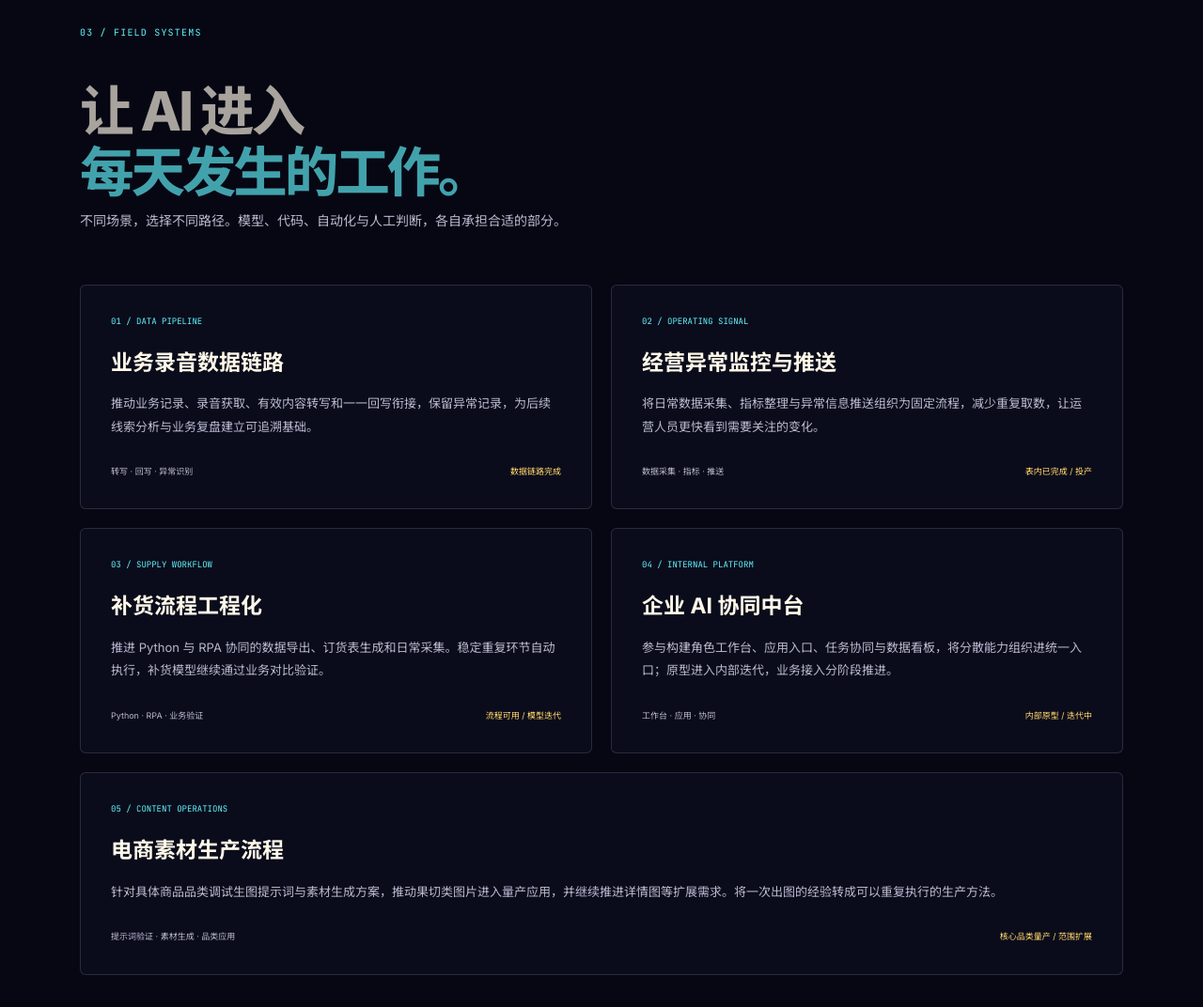
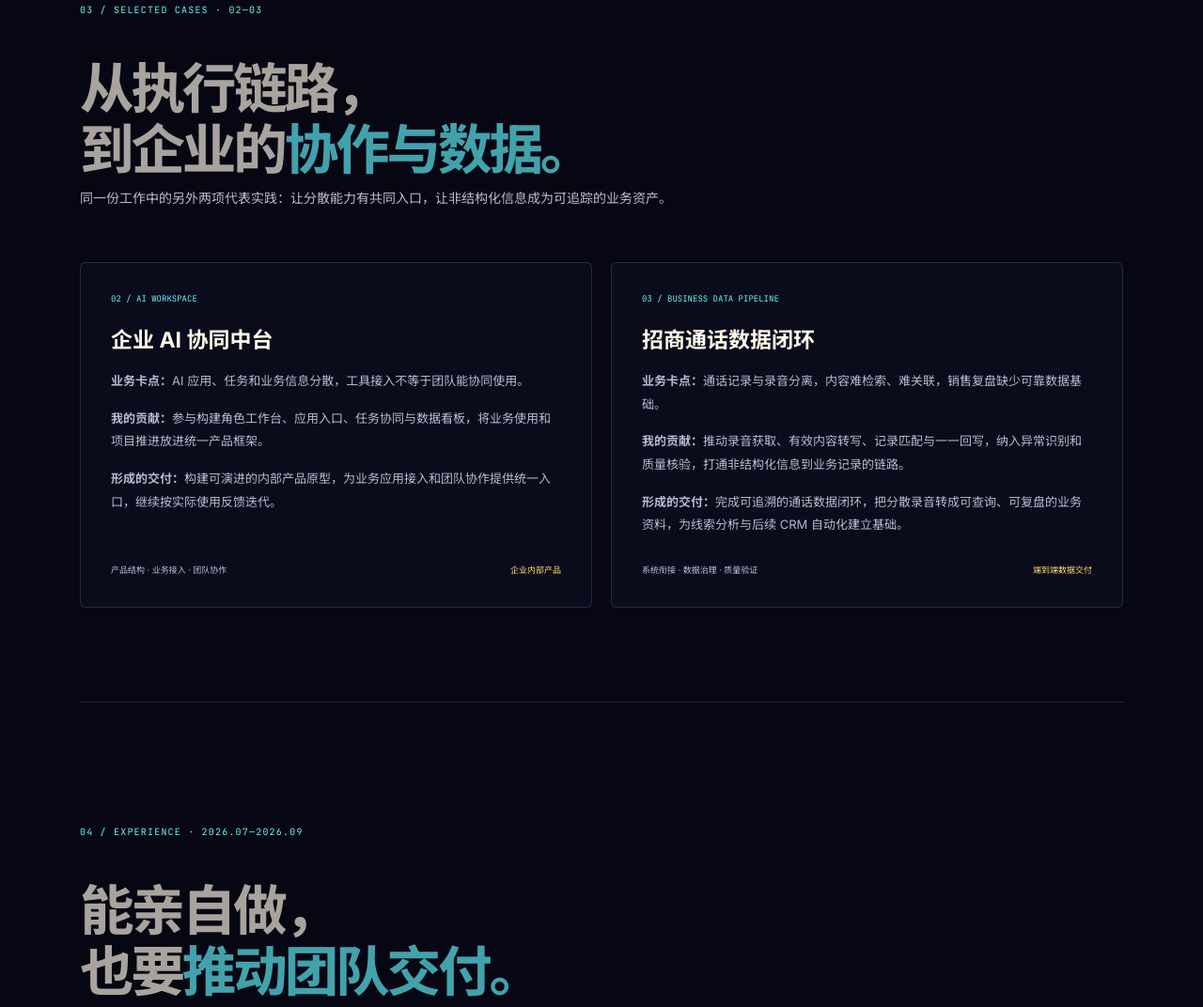
Before and after one commit to hanjin714/hanjin.site, a plain HTML site: page index.html in a window 1280 px wide. Shown: the part 2192-3264 px from the top of the page at 94% size. Drawn offline with Linux system fonts and the light colour scheme.

Commit message:
Focus recent achievements on three representative business cases

```diff
--- a/index.html
+++ b/index.html
@@ -17,18 +17,15 @@
 <a class="scroll-cue" href="#delivery">向下阅读，一幕一段经历 <span>↓</span></a>
 </section>
 <section id="delivery" class="chapter" data-chapter="DELIVERY" data-number="02">
-<div class="section-head"><p class="eyebrow">02 / REPRESENTATIVE DELIVERY</p><h2>把一次操作，<br>变成一套<em>执行系统。</em></h2><p>企业一线的代表实践：商品运营自动化。公开版展示问题、个人责任与交付边界，隐去合作方与受限实现细节。</p></div>
-<div class="flagship-layout"><article class="flagship-card"><div class="card-top"><span>RETAIL × AGENT × HARNESS</span><span class="badge">核心上架链路完成</span></div><h3>商品运营自动化系统</h3><p class="case-lede">把业务指令转成可执行任务，让商品运营从人工逐项操作，走向跨系统自动执行。</p><dl class="case-facts"><div><dt>业务难点</dt><dd>非标商品信息不完整、门店需求分散、重复后台操作，单点自动化难以覆盖完整交付。</dd></div><div><dt>我主导的部分</dt><dd>关键执行环节的自研 Harness、任务衔接与业务方案推进；和外部伙伴共同完成核心链路。</dd></div><div><dt>产品判断</dt><dd>将理解需求与执行任务分开设计，为质量核验和异常处理留出明确位置。</dd></div><div><dt>阶段结果</dt><dd>项目明细记录确认核心商品上架节点完成；主项目包含上下架等更广范围，投产状态仍待统一确认。</dd></div></dl><div class="case-tags"><span>自研执行框架</span><span>跨系统协同</span><span>业务交付</span></div></article><div class="image-slot" role="img" aria-label="预留项目图片位置，当前为抽象代码图，不含真实业务截图">
+<div class="section-head"><p class="eyebrow">02 / SELECTED CASE · 01</p><h2>不是做一个助手，<br>是让业务<em>真正执行。</em></h2><p>最近一份工作中的代表交付：跨系统商品运营 Agent。从业务问题出发，亲自构建关键执行环节，连接多方完成交付。</p></div>
+<div class="flagship-layout"><article class="flagship-card"><div class="card-top"><span>RETAIL × AGENT × HARNESS</span><span class="badge">自研 Harness · 主导交付</span></div><h3>跨系统商品运营 Agent</h3><p class="case-lede">将商家的业务指令转成实际商品操作，让 AI 从“给出回答”走到“完成任务”。</p><dl class="case-facts"><div><dt>业务卡点</dt><dd>非标商品缺少标准信息，运营任务横跨多个系统。单点工具能处理一环，却难以接住完整业务。</dd></div><div><dt>我的主导贡献</dt><dd>主导自研 Harness 关键执行环节，拆解业务目标与交付节点，协调业务方和外部技术伙伴，把分散能力组织成可执行流程。</dd></div><div><dt>交付成果</dt><dd>共同完成核心商品上架链路，让业务指令、商品信息处理与后台执行形成闭环，不再停留于对话演示或孤立脚本。</dd></div><div><dt>代表能力</dt><dd>业务场景判断、Agent 执行框架构建、跨系统集成与跨团队交付。</dd></div></dl><div class="case-tags"><span>关键框架自研</span><span>非标业务落地</span><span>多方协同交付</span></div></article><div class="image-slot" role="img" aria-label="预留项目图片位置，当前为抽象代码图，不含真实业务截图">
 <!-- 后续放入 assets/project-cover.webp，再将下方 SVG 替换为 img；仅用获准公开的素材。 -->
 <svg viewBox="0 0 600 420" aria-hidden="true"><defs><linearGradient id="slot-gradient"><stop stop-color="#63f6ff"/><stop offset="1" stop-color="#8b5cff"/></linearGradient></defs><path d="M80 250L190 140L300 250L410 140L520 250" fill="none" stroke="url(#slot-gradient)" stroke-width="2"/><path d="M80 280L190 170L300 280L410 170L520 280" fill="none" stroke="url(#slot-gradient)" opacity=".25"/><g fill="#111528" stroke="url(#slot-gradient)"><rect x="60" y="220" width="40" height="40" transform="rotate(45 80 240)"/><rect x="170" y="110" width="40" height="40" transform="rotate(45 190 130)"/><rect x="265" y="210" width="70" height="70" transform="rotate(45 300 245)"/><rect x="390" y="110" width="40" height="40" transform="rotate(45 410 130)"/><rect x="500" y="220" width="40" height="40" transform="rotate(45 520 240)"/></g></svg><span class="slot-index">FIG. 01 / EXECUTION ARCHITECTURE</span><strong>HARNESS</strong><p>项目视觉位置 · 后续可替换图片</p></div></div><div class="principle-strip"><span>抽象能力示意 / 非真实系统拓扑</span><ol><li>理解需求</li><li>组织任务</li><li>调度执行</li><li>核验结果</li><li>交付反馈</li></ol></div>
 </section>
-<section id="systems" class="chapter" data-chapter="SYSTEMS" data-number="03"><div class="section-head"><p class="eyebrow">03 / FIELD SYSTEMS</p><h2>让 AI 进入<br><em>每天发生的工作。</em></h2><p>不同场景，选择不同路径。模型、代码、自动化与人工判断，各自承担合适的部分。</p></div><div class="systems-grid">
-<article class="system-card"><span class="card-index">01 / DATA PIPELINE</span><h3>业务录音数据链路</h3><p>推动业务记录、录音获取、有效内容转写和一一回写衔接，保留异常记录，为后续线索分析与业务复盘建立可追溯基础。</p><div class="system-footer"><span>转写 · 回写 · 异常识别</span><span>数据链路完成</span></div></article>
-<article class="system-card"><span class="card-index">02 / OPERATING SIGNAL</span><h3>经营异常监控与推送</h3><p>将日常数据采集、指标整理与异常信息推送组织为固定流程，减少重复取数，让运营人员更快看到需要关注的变化。</p><div class="system-footer"><span>数据采集 · 指标 · 推送</span><span>表内已完成 / 投产</span></div></article>
-<article class="system-card"><span class="card-index">03 / SUPPLY WORKFLOW</span><h3>补货流程工程化</h3><p>推进 Python 与 RPA 协同的数据导出、订货表生成和日常采集。稳定重复环节自动执行，补货模型继续通过业务对比验证。</p><div class="system-footer"><span>Python · RPA · 业务验证</span><span>流程可用 / 模型迭代</span></div></article>
-<article class="system-card"><span class="card-index">04 / INTERNAL PLATFORM</span><h3>企业 AI 协同中台</h3><p>参与构建角色工作台、应用入口、任务协同与数据看板，将分散能力组织进统一入口；原型进入内部迭代，业务接入分阶段推进。</p><div class="system-footer"><span>工作台 · 应用 · 协同</span><span>内部原型 / 迭代中</span></div></article>
-<article class="system-card system-card-wide"><span class="card-index">05 / CONTENT OPERATIONS</span><h3>电商素材生产流程</h3><p>针对具体商品品类调试生图提示词与素材生成方案，推动果切类图片进入量产应用，并继续推进详情图等扩展需求。将一次出图的经验转成可以重复执行的生产方法。</p><div class="system-footer"><span>提示词验证 · 素材生成 · 品类应用</span><span>核心品类量产 / 范围扩展</span></div></article></div></section>
-<section id="experience" class="chapter" data-chapter="LEADERSHIP" data-number="04"><div class="section-head"><p class="eyebrow">04 / EXPERIENCE · 2026.07—2026.09</p><h2>能亲自做，<br>也要<em>推动团队交付。</em></h2></div><div class="experience-layout"><div class="role-card"><p class="eyebrow">RECENT ROLE</p><h3>AI 团队负责人</h3><p>三人团队，带领两名成员。工作覆盖业务需求讨论、方案设计、关键节点拆分、进度跟进和跨团队协调。</p><div class="metrics"><div><strong>21</strong><span>纳入项目跟进</span></div><div><strong>45</strong><span>当前表内节点</span></div><div><strong>5</strong><span>表内标记完成</span></div></div><p class="source-note">项目跟进表快照 · 2026.10.02。项目数不是个人完成数；“完成”标签不等于全部范围已投产。</p></div><ol class="responsibility-list"><li><span>01</span><div><h3>把业务目标翻译成项目</h3><p>明确使用者、输入数据、方案路径与阶段产出，让立项讨论进入可执行节点。</p></div></li><li><span>02</span><div><h3>在关键环节亲自构建</h3><p>承担原型、执行框架与系统集成实践，用可运行结果验证方案。</p></div></li><li><span>03</span><div><h3>把协作推进到结果</h3><p>协调业务方、组员和外部技术伙伴，用节点跟进、阻塞识别与阶段评审推进交付。</p></div></li></ol></div><div class="earlier-experience"><span>EARLIER EXPERIENCE</span><h3>连锁宠物零售合伙人 / CIO 实践</h3><p>从经营者视角理解会员、复购、门店运营与销售跟进；这些经历构成我判断 AI 应用价值的业务背景。</p></div></section>
+<section id="systems" class="chapter" data-chapter="SYSTEMS" data-number="03"><div class="section-head"><p class="eyebrow">03 / SELECTED CASES · 02—03</p><h2>从执行链路，<br>到企业的<em>协作与数据。</em></h2><p>同一份工作中的另外两项代表实践：让分散能力有共同入口，让非结构化信息成为可追踪的业务资产。</p></div><div class="systems-grid">
+<article class="system-card"><span class="card-index">02 / AI WORKSPACE</span><h3>企业 AI 协同中台</h3><p><strong>业务卡点：</strong>AI 应用、任务和业务信息分散，工具接入不等于团队能协同使用。</p><p><strong>我的贡献：</strong>参与构建角色工作台、应用入口、任务协同与数据看板，将业务使用和项目推进放进统一产品框架。</p><p><strong>形成的交付：</strong>构建可演进的内部产品原型，为业务应用接入和团队协作提供统一入口，继续按实际使用反馈迭代。</p><div class="system-footer"><span>产品结构 · 业务接入 · 团队协作</span><span>企业内部产品</span></div></article>
+<article class="system-card"><span class="card-index">03 / BUSINESS DATA PIPELINE</span><h3>招商通话数据闭环</h3><p><strong>业务卡点：</strong>通话记录与录音分离，内容难检索、难关联，销售复盘缺少可靠数据基础。</p><p><strong>我的贡献：</strong>推动录音获取、有效内容转写、记录匹配与一一回写，纳入异常识别和质量核验，打通非结构化信息到业务记录的链路。</p><p><strong>形成的交付：</strong>完成可追溯的通话数据闭环，把分散录音转成可查询、可复盘的业务资料，为线索分析与后续 CRM 自动化建立基础。</p><div class="system-footer"><span>系统衔接 · 数据治理 · 质量验证</span><span>端到端数据交付</span></div></article></div></section>
+<section id="experience" class="chapter" data-chapter="LEADERSHIP" data-number="04"><div class="section-head"><p class="eyebrow">04 / EXPERIENCE · 2026.07—2026.09</p><h2>能亲自做，<br>也要<em>推动团队交付。</em></h2></div><div class="experience-layout"><div class="role-card"><p class="eyebrow">RECENT ROLE</p><h3>AI 团队负责人</h3><p>三人团队，带领两名成员。工作覆盖业务需求讨论、方案设计、关键节点拆分、进度跟进和跨团队协调。</p><p class="source-note">从业务立项到关键构建，再到团队协作与交付推进：既承担核心技术环节，也对项目整体路径负责。</p></div><ol class="responsibility-list"><li><span>01</span><div><h3>把业务目标翻译成项目</h3><p>明确使用者、输入数据、方案路径与阶段产出，让立项讨论进入可执行节点。</p></div></li><li><span>02</span><div><h3>在关键环节亲自构建</h3><p>承担原型、执行框架与系统集成实践，用可运行结果验证方案。</p></div></li><li><span>03</span><div><h3>把协作推进到结果</h3><p>协调业务方、组员和外部技术伙伴，用节点跟进、阻塞识别与阶段评审推进交付。</p></div></li></ol></div><div class="earlier-experience"><span>EARLIER EXPERIENCE</span><h3>连锁宠物零售合伙人 / CIO 实践</h3><p>从经营者视角理解会员、复购、门店运营与销售跟进；这些经历构成我判断 AI 应用价值的业务背景。</p></div></section>
 <section id="work" class="chapter" data-chapter="PROOF" data-number="05"><div class="section-head"><p class="eyebrow">05 / PUBLIC WORK</p><h2>想法之外，<br><em>还有可查看的作品。</em></h2><p>个人公开作品与企业项目分开呈现。实验用来验证路径，上线产品用来展示完整构建能力。</p></div><div class="work-grid"><article class="work-card"><span>WORKFLOW EXPERIMENT</span><h3>paixingren AI SCRM</h3><p>围绕客户信息、复购与销售提醒，探索可执行的跟进工作流。</p><small>个人工作流实验</small></article><article class="work-card"><span>PRODUCT EXPLORATION</span><h3>悖论矩阵小程序</h3><p>将案例、诊断、预约与内容生成组织成面向经营者的服务入口。</p><small>个人产品探索</small></article><a class="work-card" href="https://hexmahjong.fun" target="_blank" rel="noreferrer"><span>LIVE H5 PRODUCT ↗</span><h3>HexMahjong</h3><p>从创意、开发到上线与分发，独立完成 H5 产品构建。</p><small>访问产品</small></a><a class="work-card" href="https://github.com/hanjin714/ai-enterprise-revenue-forecast" target="_blank" rel="noreferrer"><span>PUBLIC RESEARCH ↗</span><h3>AI 企业收入预测综述</h3><p>围绕技术能力与经营判断展开公开研究和方法梳理。</p><small>阅读仓库</small></a></div><div class="stack-line"><span>TOOLS I BUILD WITH</span><p>Python / API / Agent / RPA / 飞书 CLI / Codex / Claude Code / Web MVP</p></div></section>
 <section id="speaking" class="chapter" data-chapter="COMMUNITY" data-number="06"><div class="section-head"><p class="eyebrow">06 / FIELD KNOWLEDGE</p><h2>把实践讲清楚，<br><em>也是交付的一部分。</em></h2><p>火山引擎 Agent 开发者社区线下分享。围绕 Agent、飞书 CLI 与工作流，把工具能力放回真实协作场景。</p></div><div class="speaking-layout"><figure><img id="speaking-image" src="./assets/speaking/agent-community-talk-02.webp" alt="韩金在 Agent 开发者社区线下分享" loading="lazy" width="1200" height="800"><figcaption id="speaking-caption">Claw Agent × 飞书 CLI 工作流实践</figcaption></figure><div class="speaking-side"><p class="eyebrow">COMMUNICATION × DELIVERY</p><h3>和业务方讲目标，<br>和技术伙伴讲路径。</h3><p>在经营者、运营人员和开发者之间切换表达，让方案既能被理解，也能继续执行。</p><div class="gallery-controls" aria-label="选择分享照片"><button class="active" type="button" data-image="agent-community-talk-02.webp" data-caption="Claw Agent × 飞书 CLI 工作流实践" aria-pressed="true">分享现场</button><button type="button" data-image="agent-community-talk-06.webp" data-caption="现场问答与方法拆解" aria-pressed="false">现场问答</button><button type="button" data-image="agent-community-talk-07.webp" data-caption="Agent 开发者社区合影" aria-pressed="false">社区合影</button></div></div></div></section>
 <section id="contact" class="chapter contact" data-chapter="NEXT" data-number="07"><p class="eyebrow">07 / THE NEXT CHAPTER</p><h2>下一段，<br>继续走进<em>真实业务。</em></h2><p class="lede">寻找 AI 产品经理、企业 AI 应用与 FDE 方向机会。希望和有真实用户、明确目标与研发协作的团队，一起把产品做深。</p><a class="contact-email" href="mailto:han714jin@gmail.com">han714jin@gmail.com ↗</a><div class="hero-actions"><button class="button primary" id="print-resume" type="button">打印 / 保存简历</button><a class="button" href="https://github.com/hanjin714" target="_blank" rel="noreferrer">GitHub ↗</a><a class="text-link" href="https://www.beilunjuzhen.cn" target="_blank" rel="noreferrer">独立合作入口 ↗</a></div><p class="contact-note">公开页面不展示受限合作方、业务数据、项目视频或内部操作链路。</p></section>
```
Also changed, not shown: assets/fonts/noto-sans-sc-subset.woff2.
